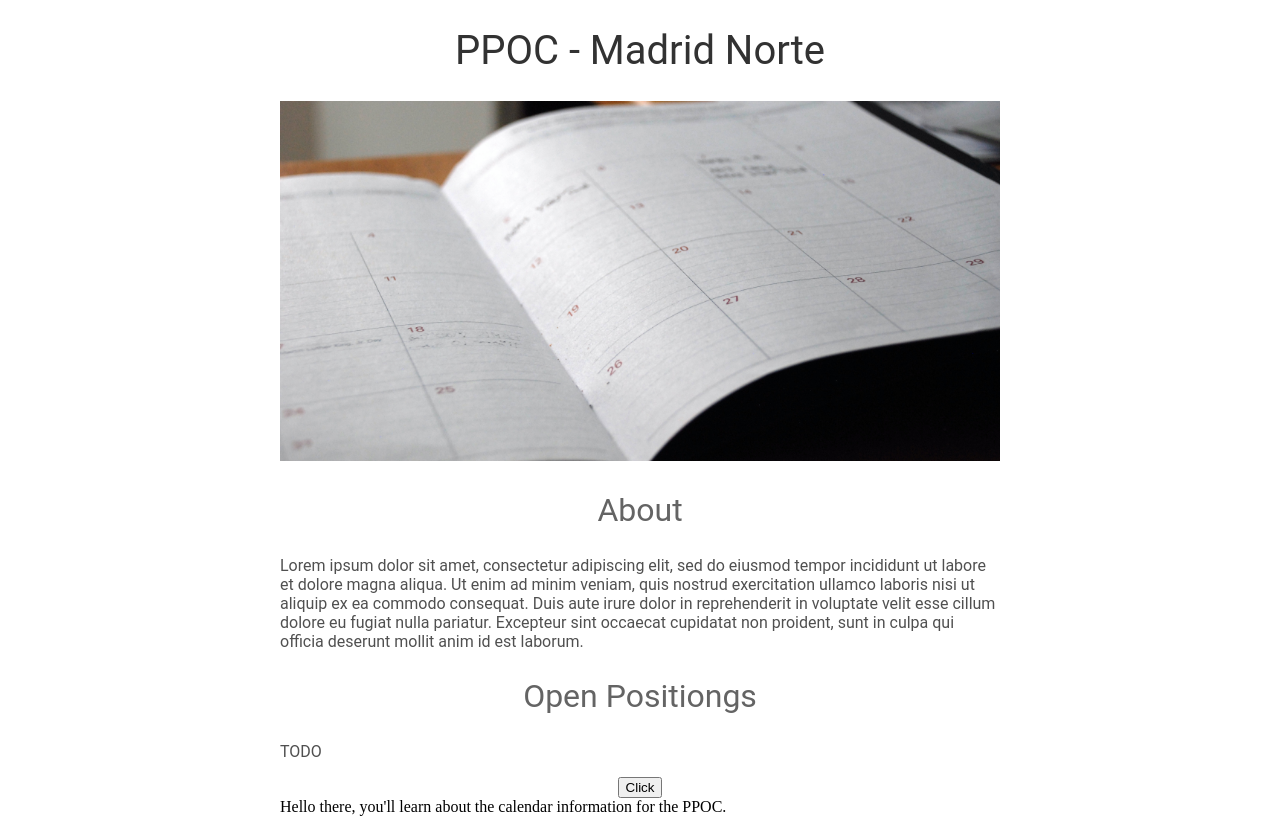
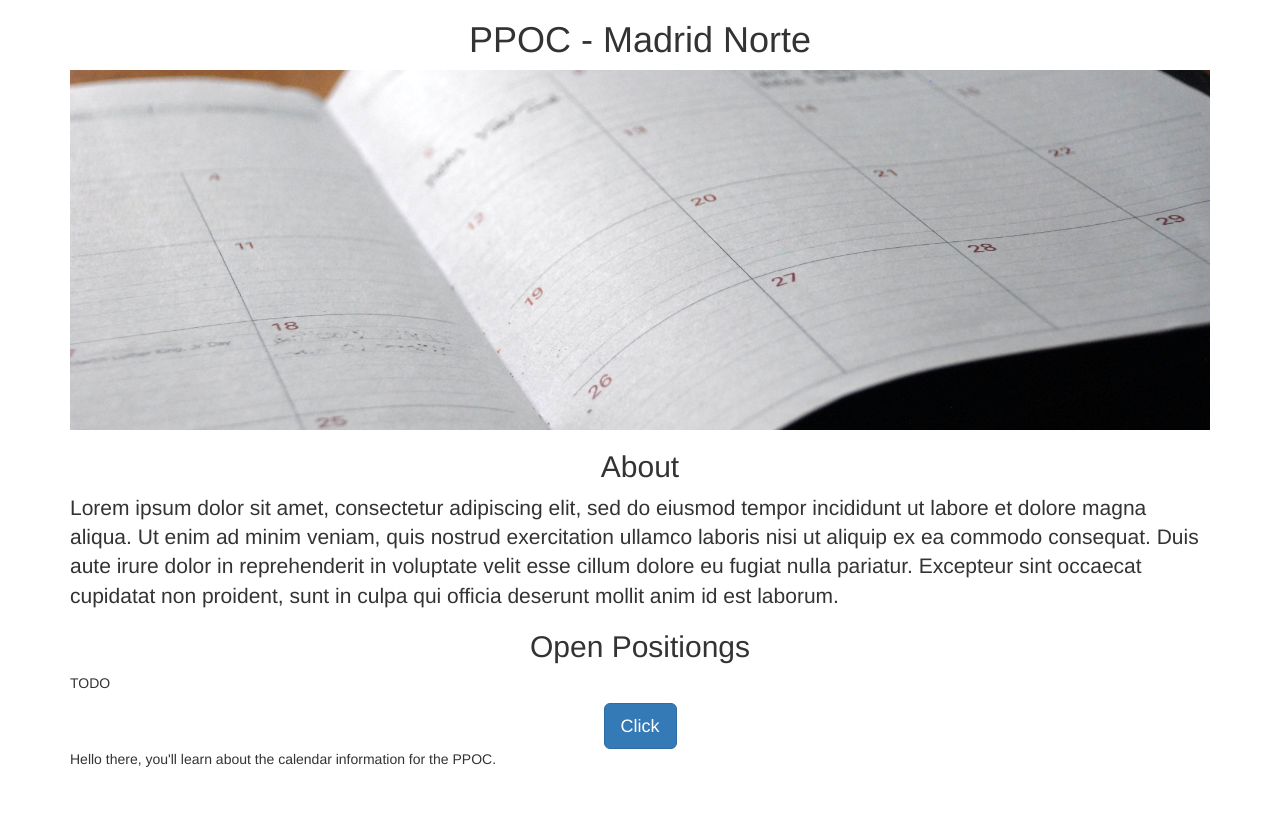
Before and after one commit to asaninocente/PPOC-Madrid-Norte-old, a Flask app: page / in a window 1280 px wide. After the commit the page ends 767 px from the top, so only its background shows below. Run offline with Flask 3, Linux system fonts and the light colour scheme.

Commit message:
HTML changes

```diff
--- a/templates/home.html
+++ b/templates/home.html
@@ -1,52 +1,29 @@
 <!DOCTYPE html>
 <html>
   <head>
-    <title>Alex page</title>
+    <meta charset="utf-8">
+    <meta http-equiv="X-UA-Compatible" content="IE=edge">
+    <meta name="viewport" content="width=device-width, initial-scale=1">
+    <title>PPOC - Madrid Norte</title>
+    <link rel="stylesheet" href="https://cdn.jsdelivr.net/npm/bootstrap@3.4.1/dist/css/bootstrap.min.css" integrity="sha384-HSMxcRTRxnN+Bdg0JdbxYKrThecOKuH5zCYotlSAcp1+c8xmyTe9GYg1l9a69psu" crossorigin="anonymous">
     <style>
-      h1 {
-        font-size: 40px;
-        font-family: Roboto;
-        font-weight: normal;
-        color: rgb(50,50,50);
-        text-align: center;
-      }
-
       #banner {
+        height: 360px;
         width: 100%;
-        height:360px;
         object-fit: cover;
       }
-
-      h2 {
-        font-family: Roboto;
-        font-size: 32px;
-        font-weight: normal;
-        color: rgb(100,100,100);
-        text-align: center;
-      }
-
-      .bodytext {
-        font-family: Roboto;
-        color: rgb(80,80,80);
-      }
-
-      #container {
-        max-width: 720px;
-        margin: 0 auto 0 auto;
-      }
-    </style>
     </style>
   </head>
   <body>
-    <div id="container">
-      <h1>PPOC - Madrid Norte</h1>
-      <img id="banner" src="https://flask-website.asaninocente.repl.co/static/banner.jpg">
-      <h2>About</h2>
-      <p class="bodytext">Lorem ipsum dolor sit amet, consectetur adipiscing elit, sed do eiusmod tempor incididunt ut labore et dolore magna aliqua. Ut enim ad minim veniam, quis nostrud exercitation ullamco laboris nisi ut aliquip ex ea commodo consequat. Duis aute irure dolor in reprehenderit in voluptate velit esse cillum dolore eu fugiat nulla pariatur. Excepteur sint occaecat cupidatat non proident, sunt in culpa qui officia deserunt mollit anim id est laborum.</p>
-      <h2>Open Positiongs</h2>
-      <p class="bodytext">TODO</p>
-      <div style="text-align:center;">
-        <button>Click</button>
+    <div class="container">
+      <h1 class="text-center mt-2 mb-4">PPOC - Madrid Norte</h1>
+      <img class="img-fluid" id="banner" src="https://flask-website.asaninocente.repl.co/static/banner.jpg">
+      <h2 class="text-center mt-2 mb-4">About</h2>
+      <p class="lead">Lorem ipsum dolor sit amet, consectetur adipiscing elit, sed do eiusmod tempor incididunt ut labore et dolore magna aliqua. Ut enim ad minim veniam, quis nostrud exercitation ullamco laboris nisi ut aliquip ex ea commodo consequat. Duis aute irure dolor in reprehenderit in voluptate velit esse cillum dolore eu fugiat nulla pariatur. Excepteur sint occaecat cupidatat non proident, sunt in culpa qui officia deserunt mollit anim id est laborum.</p>
+      <h2 class="text-center mt-2 mb-4">Open Positiongs</h2>
+      <p>TODO</p>
+      <div class="text-center">
+        <button class="btn btn-primary btn-lg">Click</button>
       </div>
       Hello there, you'll learn about the calendar information for the PPOC.
     </div>
```
